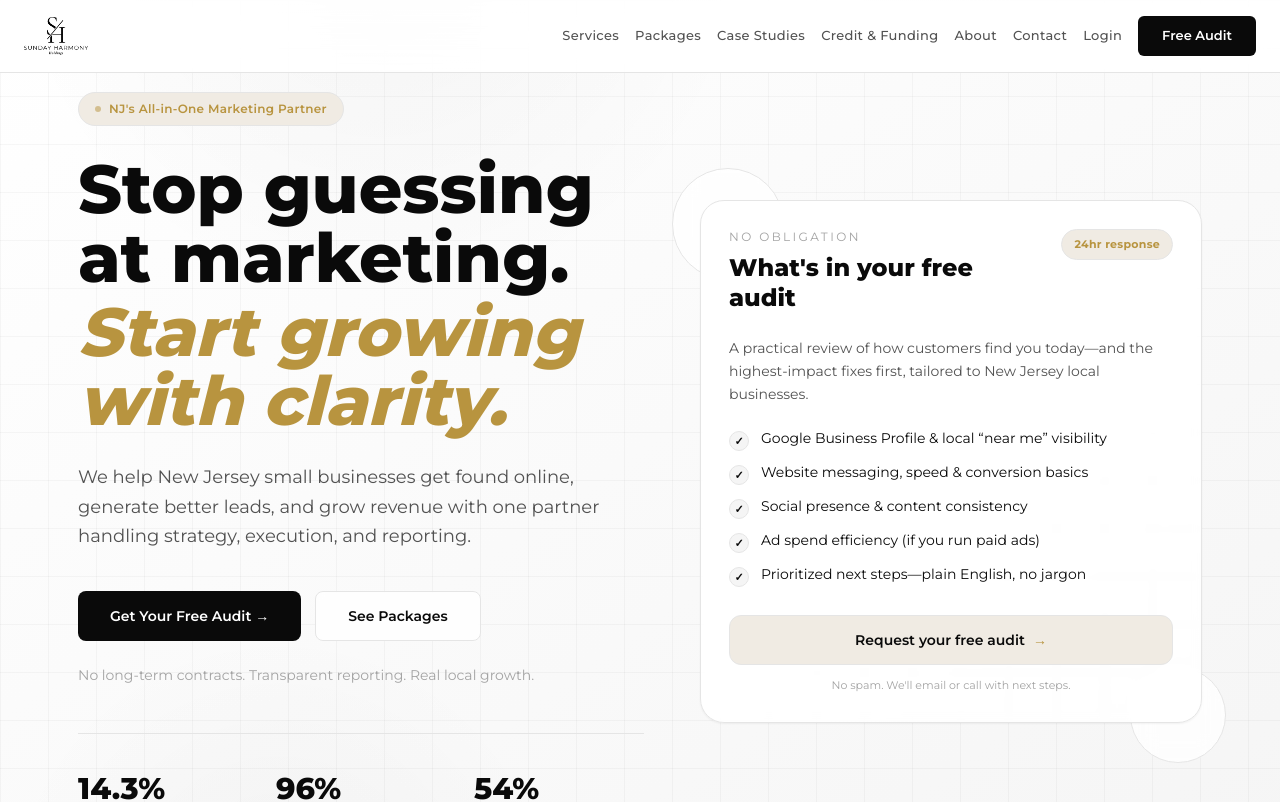
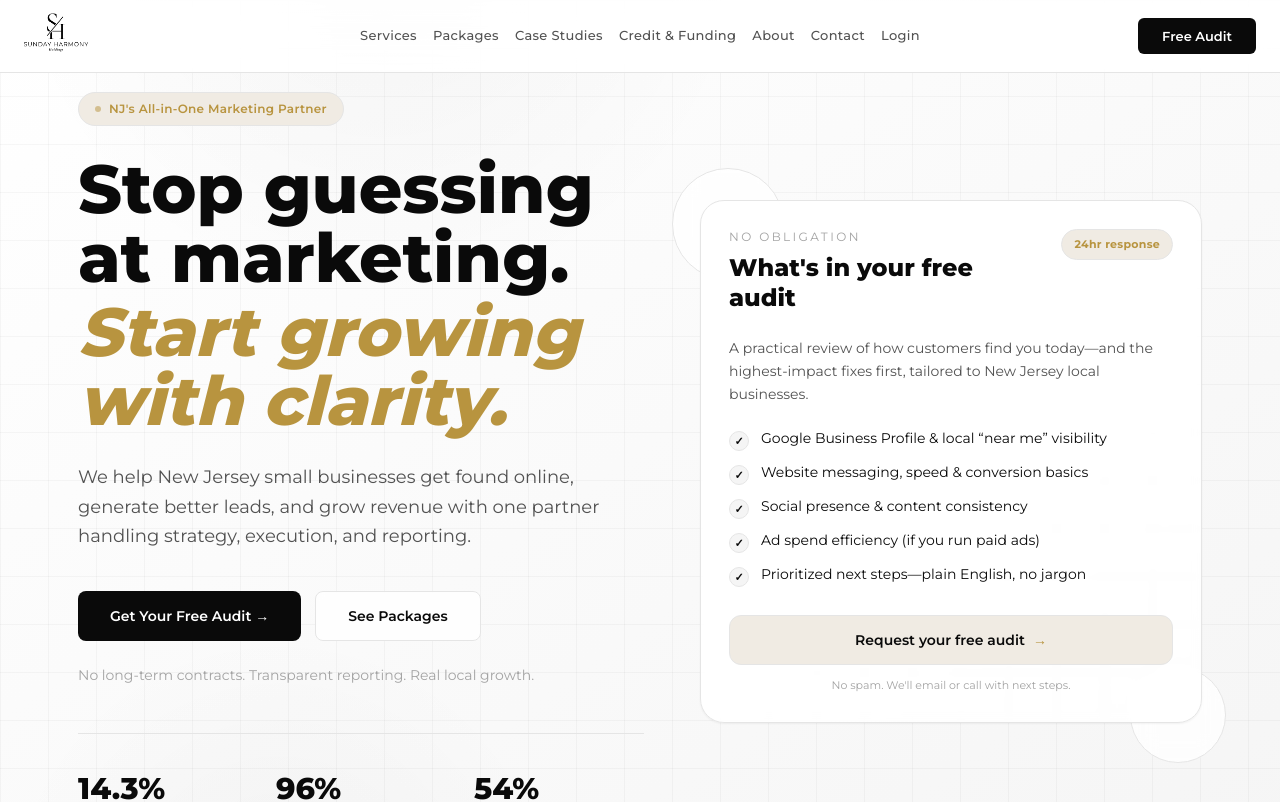
Before and after one commit to sundayharmony/sunday-harmony-site, a Next.js app: page / in a window 1280 px wide. Shown: the top 802 px of the page. Built offline with nearby package versions, Linux system fonts and the light colour scheme.

Commit message:
Center desktop navigation links in the marketing navbar.

```diff
--- a/src/components/Navbar.tsx
+++ b/src/components/Navbar.tsx
@@ -64,11 +64,13 @@ export default function Navbar() {
           scrolled ? 'bg-[rgba(255,255,255,0.97)] shadow-sm' : 'bg-[rgba(255,255,255,0.9)]'
         }`}
       >
-        <div className="max-w-[1280px] mx-auto px-5 md:px-6 flex items-center justify-between gap-3 h-[68px] md:h-[72px]">
-          <BrandLogo height={38} priority />
+        <div className="max-w-[1280px] mx-auto px-5 md:px-6 relative flex items-center justify-center h-[68px] md:h-[72px]">
+          <div className="absolute left-5 md:left-6 top-1/2 -translate-y-1/2 z-10">
+            <BrandLogo height={38} priority />
+          </div>
 
-          {/* Desktop Links */}
-          <div className="hidden md:flex flex-nowrap items-center justify-end gap-2 lg:gap-3 xl:gap-4 min-w-0">
+          {/* Desktop Links — centered */}
+          <div className="hidden md:flex flex-nowrap items-center justify-center gap-2 lg:gap-3 xl:gap-4 px-[140px] lg:px-[160px] xl:px-[180px]">
             {navLinks.map((link) => (
               <Link
                 key={link.href}
@@ -88,6 +90,9 @@ export default function Navbar() {
             <Link href="/login" className={`${linkClass} hidden lg:inline`}>
               Login
             </Link>
+          </div>
+
+          <div className="absolute right-5 md:right-6 top-1/2 -translate-y-1/2 hidden md:block">
             <Link
               href="/#contact"
               className="shrink-0 px-4 lg:px-5 xl:px-6 py-2 lg:py-2.5 rounded-md bg-brand-text text-white font-semibold text-[11px] lg:text-[12px] xl:text-[13px] hover:bg-neutral-800 transition-all whitespace-nowrap"
@@ -100,7 +105,7 @@ export default function Navbar() {
           <button
             ref={toggleRef}
             type="button"
-            className="md:hidden flex items-center justify-center min-h-[44px] min-w-[44px] p-2 shrink-0"
+            className="md:hidden absolute right-5 top-1/2 -translate-y-1/2 flex items-center justify-center min-h-[44px] min-w-[44px] p-2 shrink-0"
             onClick={toggleMobile}
             aria-label="Menu"
             aria-expanded={mobileOpen}
```
